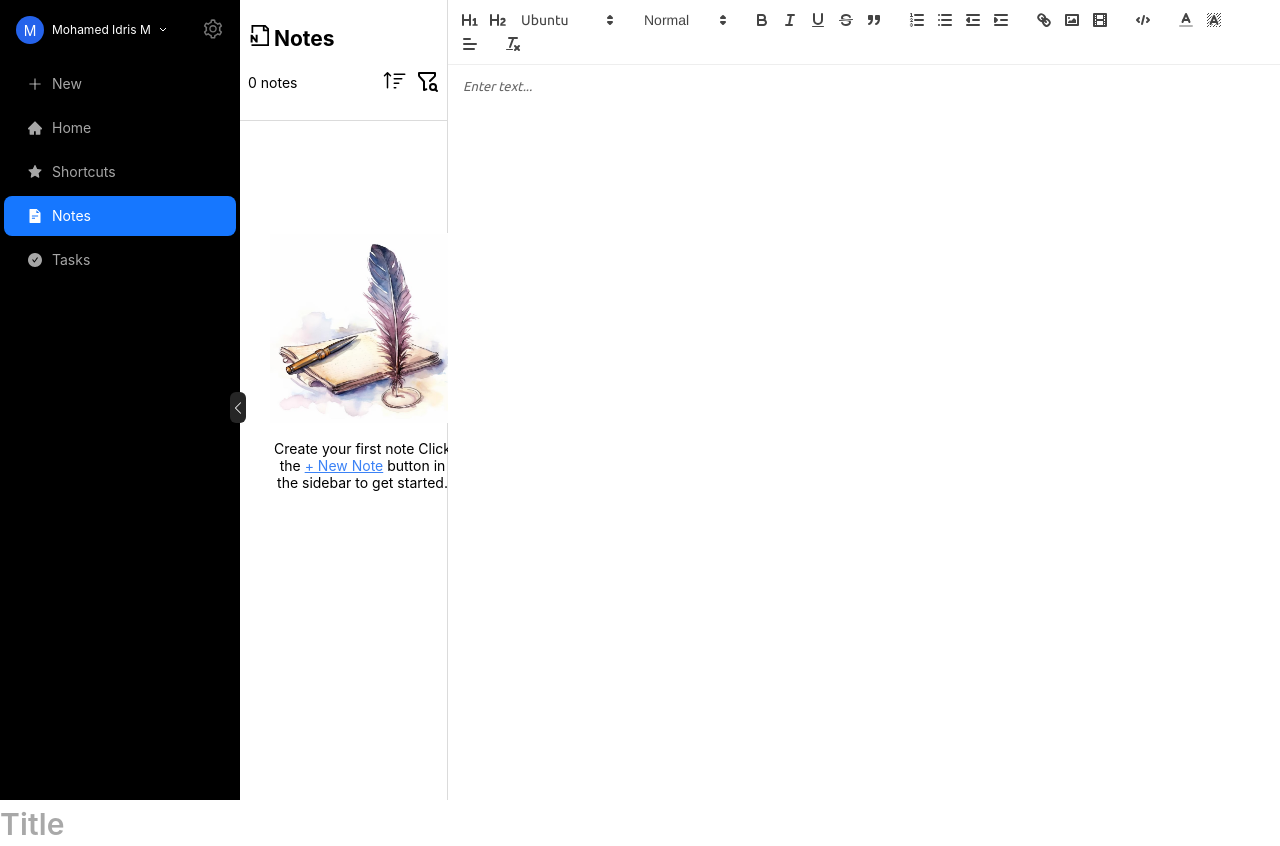
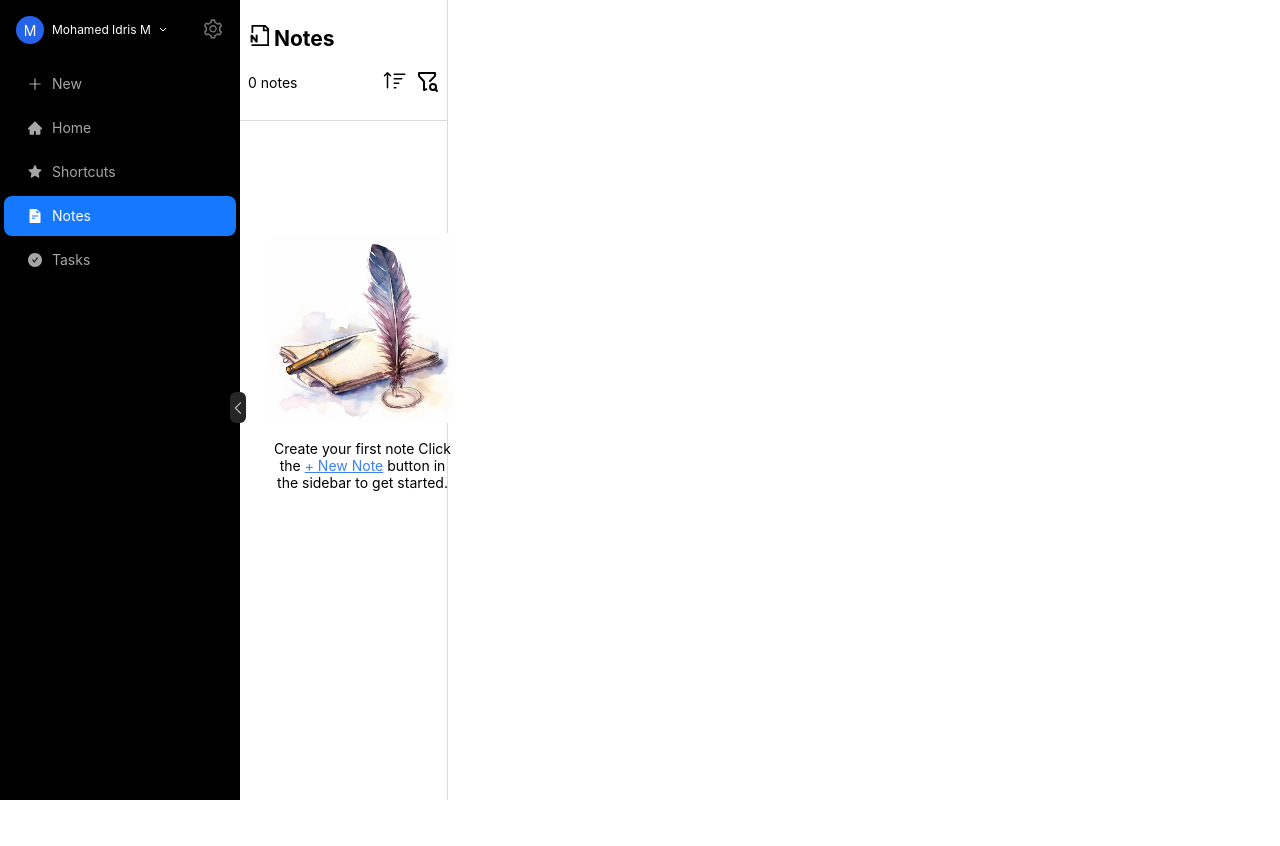
Before and after one commit to irmhanif/evernote, a React (Create React App) app: page /notes in a window 1280 px wide. After the commit the page ends 800 px from the top, so only its background shows below. Built offline with nearby package versions, Linux system fonts and the light colour scheme; the HTML template or start-up script is replaced by a standard one; a web font is replaced by a local one.

Commit message:
Refactor Editor and Notes components

```diff
--- a/src/components/Editor/index.js
+++ b/src/components/Editor/index.js
@@ -29,7 +29,6 @@ const RichTextEditor = () => {
             // Append the new component after the target element
             if (targetElement && !isInjected) {
                 targetElement.parentNode.insertBefore(injectedComponent, targetElement.nextSibling);
-                targetElement.appendChild(injectedComponent);
                 isInjected = true; // Mark as injected
             }
         }
@@ -64,7 +63,7 @@ const RichTextEditor = () => {
                 theme="snow"
                 value={value}
                 onChange={setValue}
-                placeholder="Enter text..."
+                placeholder="Start writing..."
                 bounds={'.app'}
                 modules={modules}
                 ref={targetRef}
--- a/src/pages/Notes.js
+++ b/src/pages/Notes.js
@@ -14,6 +14,7 @@ const Notes = () => {
     const [showSort, setShowSort] = useState(false);
     const [showFilter, setShowFilter] = useState(false);
     const [notes, setNotes] = useState([]);
+    const [showEditor, setShowEditor] = useState(false)
 
     const notesRef = useRef(null);
 
@@ -44,10 +45,35 @@ const Notes = () => {
 
     const createNote = () => {
         setNotes(dummyNotes)
+        setShowEditor(true)
+    }
+
+    const renderListSections = () => {
+        return (
+            <div className='notesListContainer'  >
+                {notes.length === 0 ?
+                    <div className='emptyNotes'>
+                        <div className='mt-3 createNoteImgContainer'>
+                            <img src={createNotes} alt='create notes' className='createNoteImg' />
+                            <p>Create your first note
+                                Click the <span className='text-blue-500 underline' onClick={createNote}>+ New Note</span> button in the sidebar to get started.
+                            </p>
+                        </div>
+                    </div>
+
+                    : <>
+                        <NotesList notes={notes} />
+                    </>
+                }
+
+
+            </div >
+        )
     }
 
     return (
-        <div ref={notesRef} className='flex'>
+        <div ref={notesRef} className={isMobile ? 'mobileNotes' : 'flex'}>
+            {((isMobile && !showEditor) || (!isMobile)) &&
                 <div className='notesSidebar' style={{ width: isMobile ? '100%' : '20%' }}>
                     <div className='p-2 notesHeader' >
                         <div>
@@ -67,30 +93,17 @@ const Notes = () => {
                             </div>
                         </div>
                     </div>
-                <div className='notesListContainer'  >
-                    {notes.length === 0 ?
-                        <div className='emptyNotes'>
-                            <div className='mt-3 createNoteImgContainer'>
-                                <img src={createNotes} alt='create notes' className='createNoteImg' />
-                                <p>Create your first note
-                                    Click the <span className='text-blue-500 underline' onClick={createNote}>+ New Note</span> button in the sidebar to get started.
-                                </p>
+                    {
+                        renderListSections()
+                    }
                 </div>
-                        </div>
-
-                        : <>
-                            <NotesList notes={notes} />
-                        </>
             }
-
-
-                </div >
-            </div>
-            <div style={{ width: isMobile ? '0' : '80%' }} className=''>
+            {showEditor && <div style={{ width: isMobile ? '100%' : '80%' }} className=''>
                 <div className='notesContent'>
                     <RichEditor />
                 </div>
-            </div>
+            </div>}
+
         </div>
     );
 };
```
Lines whose indentation alone changed are shown as unchanged.
